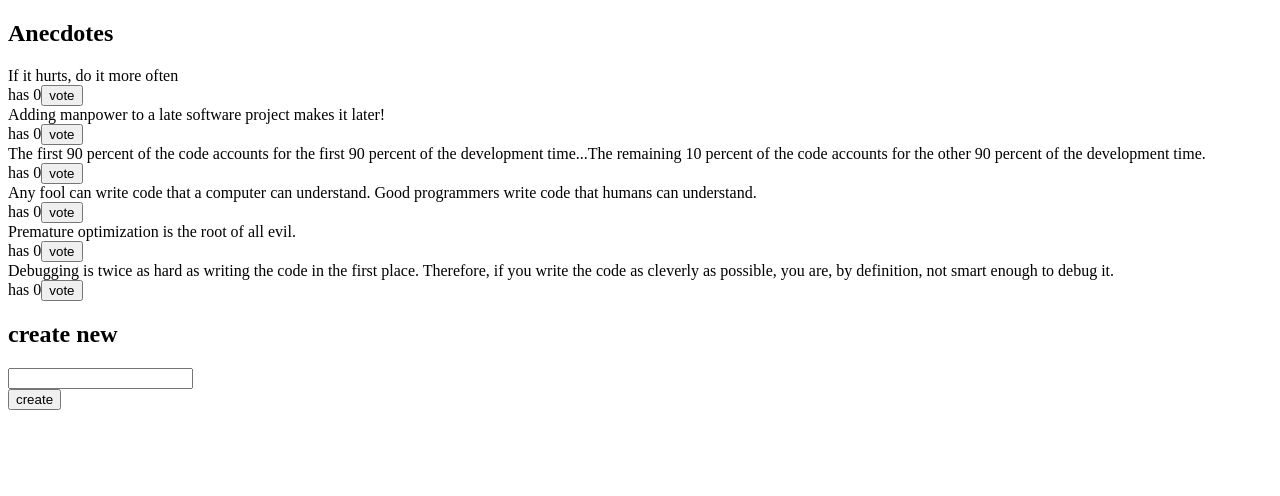
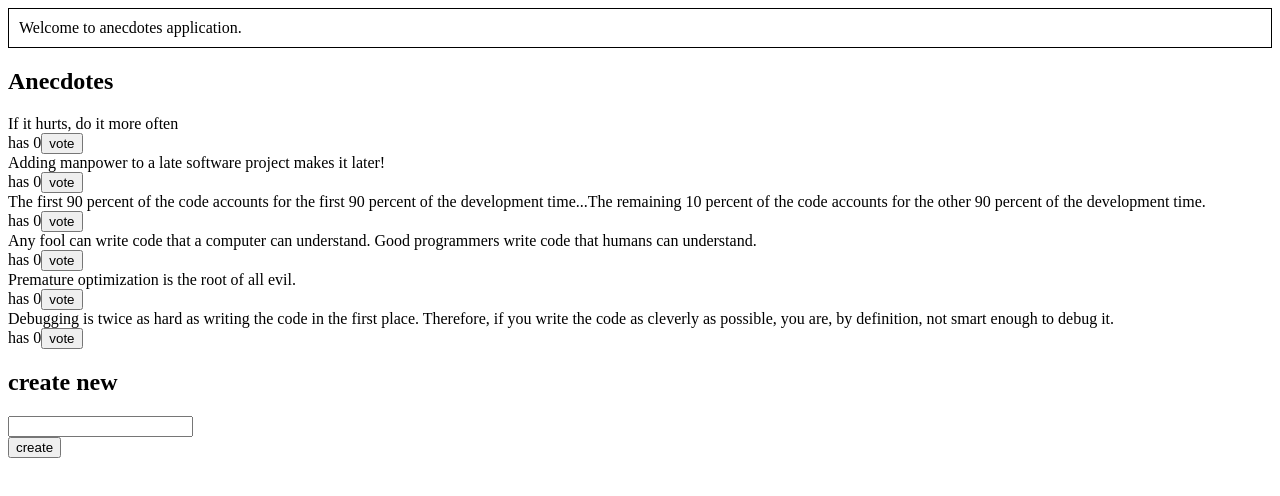
Before and after one commit to k-salih/FullStackOpen-Exercises, a React (Create React App) app in the folder part6/redux-anecdotes/: page / in a window 1280 px wide. Shown: the top 496 px of the page. Built offline with nearby package versions, Linux system fonts and the light colour scheme.

Commit message:
Add solution for the anecdotes step 8 (6.10)

```diff
--- a/part6/redux-anecdotes/src/App.js
+++ b/part6/redux-anecdotes/src/App.js
@@ -1,10 +1,12 @@
 import AnecdoteForm from './components/AnecdoteForm'
 import AnectodeList from './components/AnectodeList'
+import Notification from './components/Notification'
 
 const App = () => {
 
   return (
     <div>
+      <Notification />
       <AnectodeList />
       <AnecdoteForm />
     </div>
--- a/part6/redux-anecdotes/src/components/AnectodeList.js
+++ b/part6/redux-anecdotes/src/components/AnectodeList.js
@@ -2,7 +2,7 @@ import { useSelector, useDispatch } from 'react-redux'
 import { vote } from '../reducers/anecdoteReducer'
 
 const AnectodeList = () => {
-    const unorderedAnecdotes = useSelector(state => state)
+    const unorderedAnecdotes = useSelector(state => state.anecdotes)
     const anecdotes = unorderedAnecdotes.slice().sort((a, b) => b.votes - a.votes)
     const dispatch = useDispatch()
 
--- a/part6/redux-anecdotes/src/components/Notification.js
+++ b/part6/redux-anecdotes/src/components/Notification.js
@@ -1,12 +1,17 @@
+import { useSelector } from 'react-redux'
+
 const Notification = () => {
   const style = {
     border: 'solid',
     padding: 10,
     borderWidth: 1
   }
+
+  const notification = useSelector(state => state.notification)
+
   return (
     <div style={style}>
-      render here notification...
+      {notification}
     </div>
   )
 }
--- /dev/null
+++ b/part6/redux-anecdotes/src/reducers/notificationReducer.js
@@ -0,0 +1,11 @@
+import { createSlice } from '@reduxjs/toolkit'
+
+const initialState = 'Welcome to anecdotes application.'
+
+const notificationReducer = createSlice({
+  name: 'notification',
+  initialState,
+})
+
+
+export default notificationReducer.reducer
--- a/part6/redux-anecdotes/src/store.js
+++ b/part6/redux-anecdotes/src/store.js
@@ -1,8 +1,12 @@
 import reducer from './reducers/anecdoteReducer'
+import notificationReducer from './reducers/notificationReducer'
 import { configureStore} from '@reduxjs/toolkit'
 
 const store = configureStore({
-  reducer
+    reducer: {
+        anecdotes: reducer,
+        notification: notificationReducer
+    }
 })
 
 export default store
```
